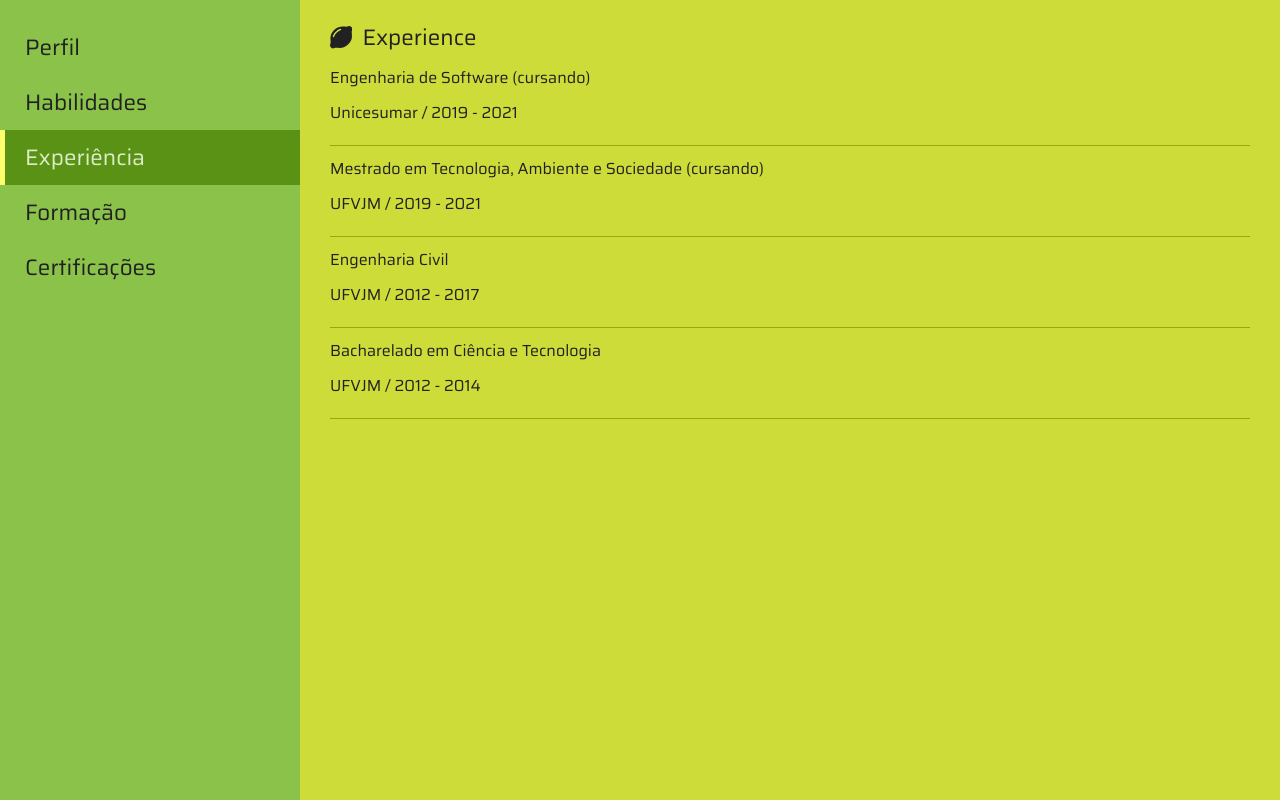
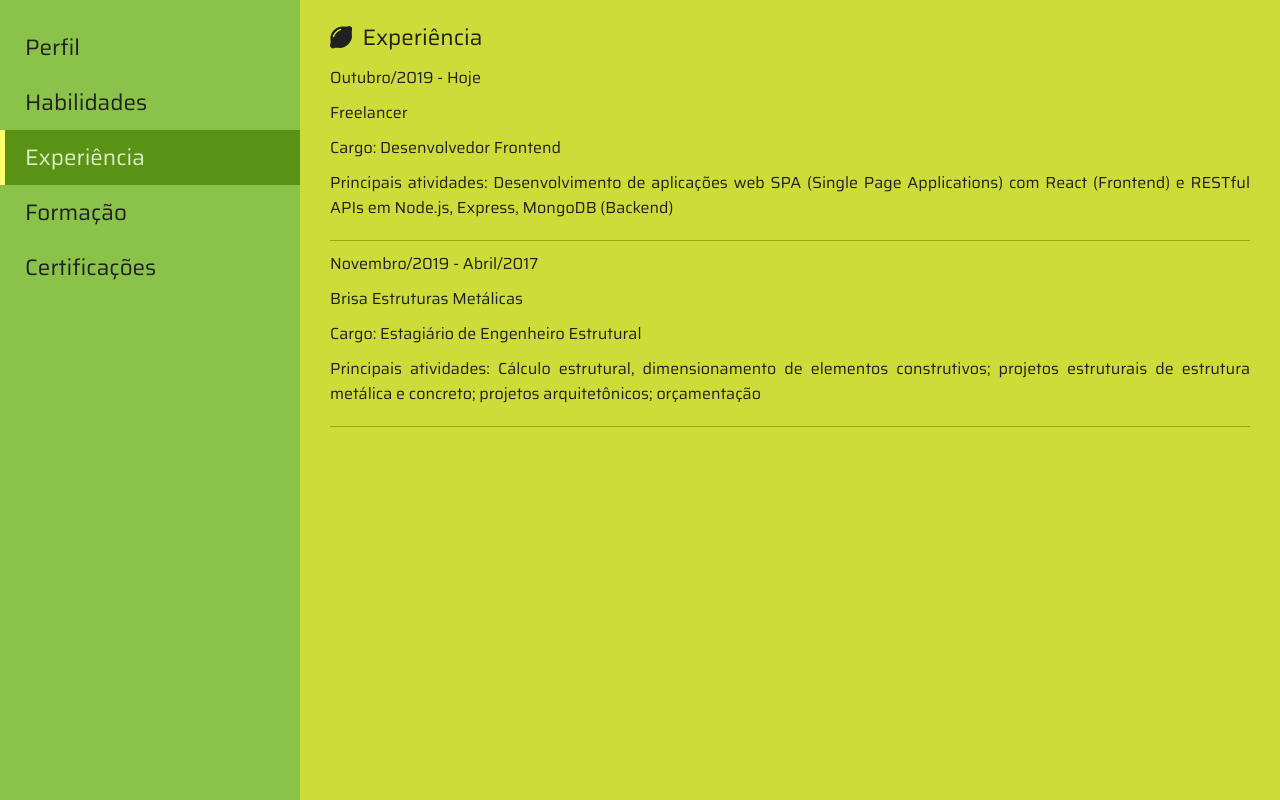
Before and after one commit to pedrorfigueiredo/lemon-curriculum, a React (Create React App) app in the folder frontend/: page /experience in a window 1280 px wide. Built offline with nearby package versions, Linux system fonts and the light colour scheme.

Commit message:
add experience and certifications pages

```diff
--- a/frontend/src/App.jsx
+++ b/frontend/src/App.jsx
@@ -11,6 +11,7 @@ import Profile from './pages/Profile';
 import Skills from './pages/Skills';
 import Experience from './pages/Experience';
 import Education from './pages/Education';
+import Certifications from './pages/Certifications';
 
 function App() {
   return (
@@ -19,10 +20,9 @@ function App() {
       <Switch>
         <Route path="/" exact component={Profile} />
         <Route path="/skills" component={Skills} />
+        <Route path="/experience" component={Experience} />
         <Route path="/education" component={Education} />
-        <Route path="/experience" component={Experience} />
-        <Route path="/education" component={Profile} />
-        <Route path="/certifications" component={Profile} />
+        <Route path="/certifications" component={Certifications} />
         <Redirect to="/" />
       </Switch>
     </Router>
--- /dev/null
+++ b/frontend/src/pages/Certifications/Certifications.jsx
@@ -0,0 +1,29 @@
+import React from 'react';
+import {
+  PageWrapper,
+  Title,
+  Text,
+  Item,
+  LemonIcon,
+} from '../../components/styles';
+
+function Certifications() {
+  return (
+    <PageWrapper>
+      <Title>
+        <LemonIcon />
+        Certificações
+      </Title>
+      <Item>
+        <Text>Salesforce Developer I</Text>
+        <Text>
+          Desenvolvedor lógicas de negócio e interfaces de usuário através das
+          capacidades programáticas da Lightning Platform, extendendo o
+          Salesforce com o uso de Apex, Visualforce e Lightning Components
+        </Text>
+      </Item>
+    </PageWrapper>
+  );
+}
+
+export default Certifications;
--- /dev/null
+++ b/frontend/src/pages/Certifications/index.js
@@ -0,0 +1,3 @@
+import Certifications from './Certifications';
+
+export default Certifications;
--- a/frontend/src/pages/Experience/Experience.jsx
+++ b/frontend/src/pages/Experience/Experience.jsx
@@ -12,23 +12,27 @@ function Experience() {
     <PageWrapper>
       <Title>
         <LemonIcon />
-        Experience
+        Experiência
       </Title>
       <Item>
-        <Text>Engenharia de Software (cursando)</Text>
-        <Text>Unicesumar / 2019 - 2021</Text>
+        <Text>Outubro/2019 - Hoje</Text>
+        <Text>Freelancer</Text>
+        <Text>Cargo: Desenvolvedor Frontend</Text>
+        <Text>
+          Principais atividades: Desenvolvimento de aplicações web SPA (Single
+          Page Applications) com React (Frontend) e RESTful APIs em Node.js,
+          Express, MongoDB (Backend)
+        </Text>
       </Item>
       <Item>
-        <Text>Mestrado em Tecnologia, Ambiente e Sociedade (cursando)</Text>
-        <Text>UFVJM / 2019 - 2021</Text>
-      </Item>
-      <Item>
-        <Text>Engenharia Civil</Text>
-        <Text>UFVJM / 2012 - 2017</Text>
-      </Item>
-      <Item>
-        <Text>Bacharelado em Ciência e Tecnologia</Text>
-        <Text>UFVJM / 2012 - 2014</Text>
+        <Text>Novembro/2019 - Abril/2017</Text>
+        <Text>Brisa Estruturas Metálicas</Text>
+        <Text>Cargo: Estagiário de Engenheiro Estrutural</Text>
+        <Text>
+          Principais atividades: Cálculo estrutural, dimensionamento de
+          elementos construtivos; projetos estruturais de estrutura metálica e
+          concreto; projetos arquitetônicos; orçamentação
+        </Text>
       </Item>
     </PageWrapper>
   );
```
